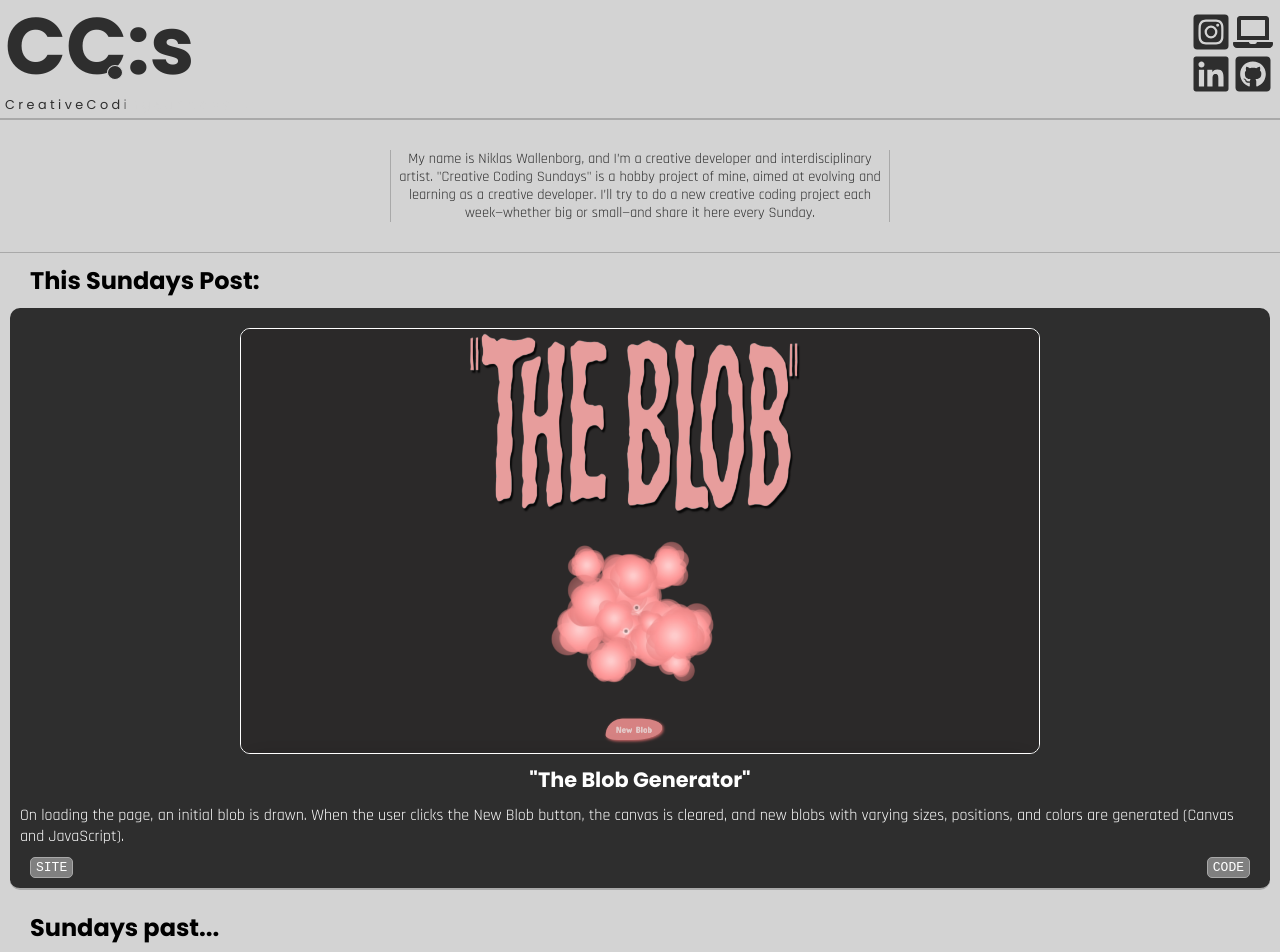
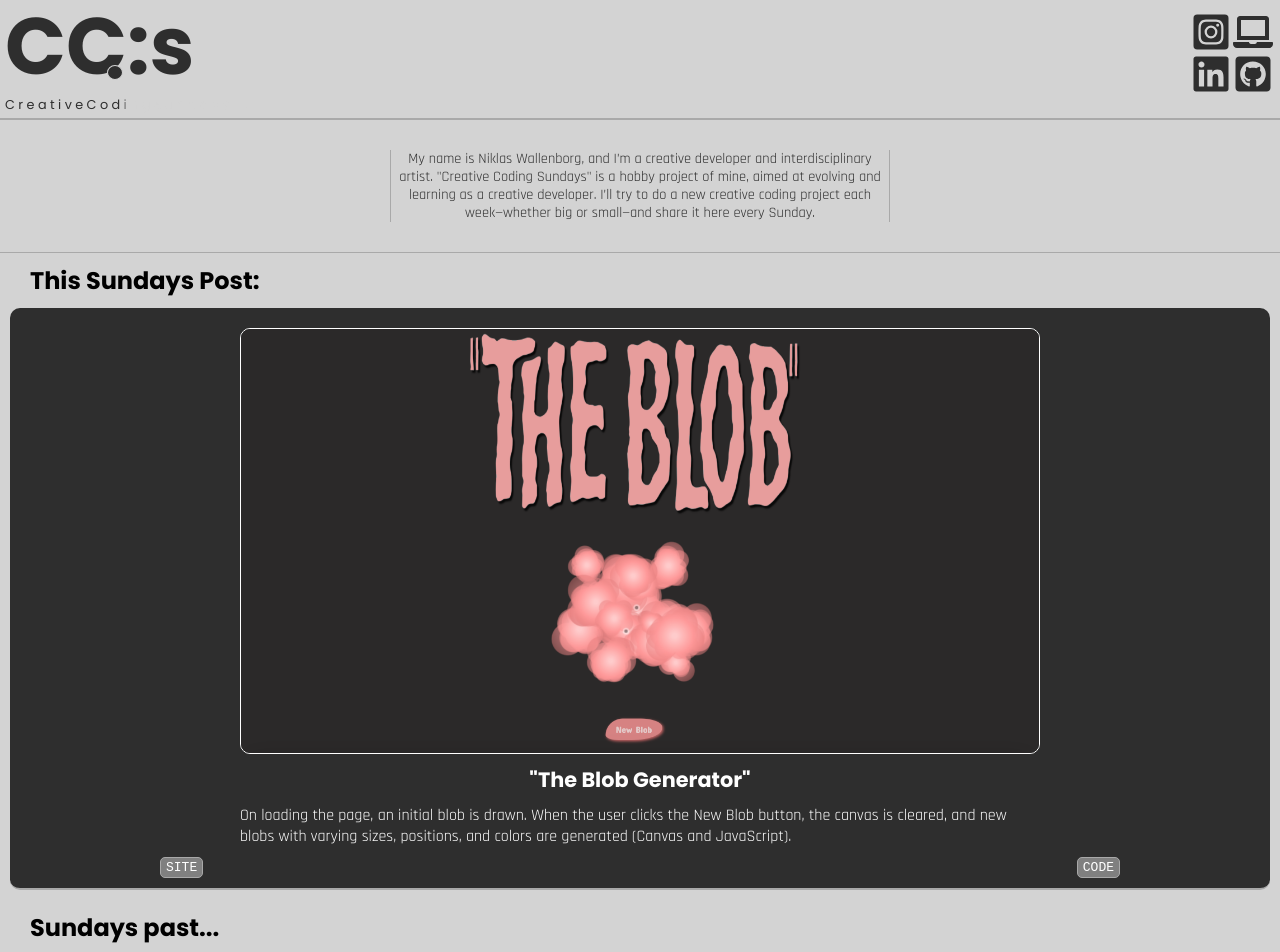
Before and after one commit to Wallenborg/CC-s, a React (Vite) app: page / in a window 1280 px wide. Shown: the top 952 px of the page. Built offline with nearby package versions, Linux system fonts and the light colour scheme.

Commit message:
fix some layout in newboxpage

```diff
--- a/src/components/new-page-box/NewPageBox.css
+++ b/src/components/new-page-box/NewPageBox.css
@@ -1,6 +1,7 @@
 .new-page-box {
   width: 100%;
   display: flex;
+  max-width: 1000px;
   flex-direction: column;
   padding: 10px 10px 0px 10px;
   gap: 10px;
@@ -23,8 +24,10 @@
 }
 
 .new-page-content {
+  max-width: 800px;
   color: var(--clr-text-2);
   font-size: 0.7;
+  align-self: center;
   font-family: "Rajdhani", sans-serif;
 }
 .new-page-link-box {
```
